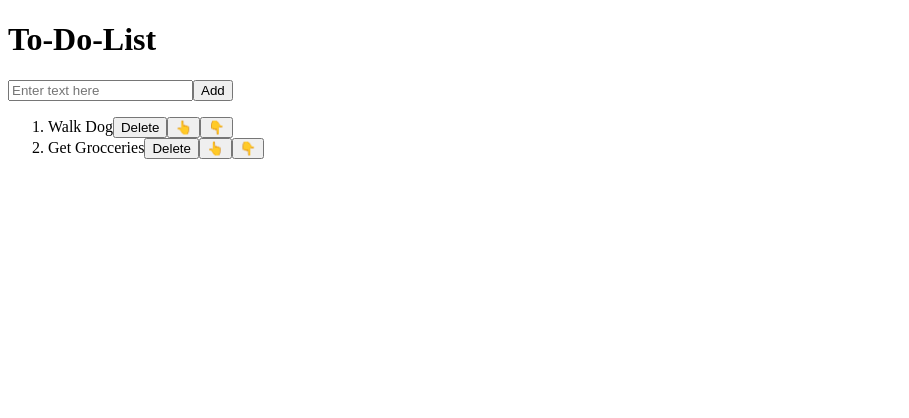
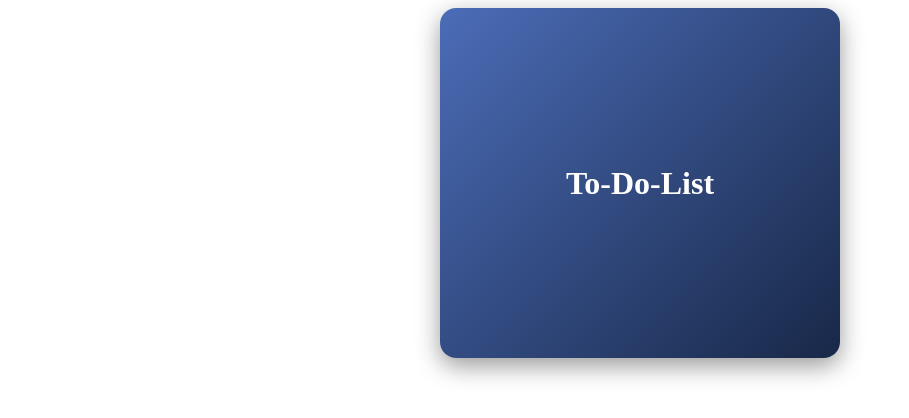
Before and after one commit to jaysinhzala/color-pickup-app, a React (Vite) app in the folder my-react-app/: page / in a window 1280 px wide. Shown: the top 418 px of the page, without its empty margins (0-909 px from the left). Built offline with nearby package versions, Linux system fonts and the light colour scheme.

Commit message:
added functioality

```diff
--- a/my-react-app/src/ToDoList.jsx
+++ b/my-react-app/src/ToDoList.jsx
@@ -1,7 +1,7 @@
 import { useState } from "react";
 
 function ToDoList() {
-    const [tasks, setTasks] = useState(["Walk Dog","Get Grocceries"]);
+    const [tasks, setTasks] = useState(["Walk Dog", "Get Grocceries"]);
     const [newTask, setNewTask] = useState("");
 
     function handleInputChange(event) {
@@ -9,24 +9,37 @@ function ToDoList() {
     }
 
     function addTasks() {
-        setTasks = newTask;
+        if(newTask.trim() !== ""){
+            setTasks(t => [...t,newTask]);
+            setNewTask("");
+        }
     }
 
     function deleteTask(index) {
-
+        const updatedTasks = tasks.filter((_, i) => i != index);
+        setTasks(updatedTasks);
     }
 
     function moveTaskUp(index) {
-
+        if(index > 0){
+            const updatedTasks = [...tasks];
+            [updatedTasks[index],updatedTasks[index - 1]] = [updatedTasks[index - 1], updatedTasks[index]];
+            setTasks(updatedTasks);
+        }
     }
 
     function moveTaskDown(index) {
-
+        if(index < tasks.length - 1){
+            const updatedTasks = [...tasks];
+            [updatedTasks[index],updatedTasks[index + 1]] = [updatedTasks[index + 1], updatedTasks[index]];
+            setTasks(updatedTasks);
+        }
     }
 
     return (<div className="to-do-list">
+        <div className="to-do-list-inner">
             <h1>To-Do-List</h1>
-
+            <div className="to-do-list-back">
                 <input type="text"
                     placeholder="Enter text here"
                     value={newTask}
@@ -46,8 +59,10 @@ function ToDoList() {
                             <button className="move-down-btn" onClick={() => moveTaskDown(index)}>👇</button>
                         </li>)}
                 </ol>
+            </div>
+        </div>
 
-    </div>);
+    </div>)
 }
 
 export default ToDoList;
--- a/my-react-app/src/index.css
+++ b/my-react-app/src/index.css
@@ -1,27 +1,113 @@
-
-.counter-container{
-  text-align: center;
-  font-family: Arial, Helvetica, sans-serif;
-  height: 300px;
-  width: 500px;
-  background-color: bisque;
-  margin-left: 25%;
-  padding-top: 5%;
+/* Flip Card Container */
+.to-do-list {
+  width: 400px;
+  height: 350px;
+  perspective: 1000px;
+  margin: auto;
+  position: relative;
 }
 
-.counter-disply{
-  font-size: 30px;
+/* Inner wrapper for flipping */
+.to-do-list-inner {
+  position: relative;
+  width: 100%;
+  height: 100%;
+  transition: transform 0.8s ease;
+  transform-style: preserve-3d;
 }
 
-.counterBtn{
-  font-size: 18px;
-  width: 150px;
-  height: 50px;
-  border-radius: 50px;
-  margin-right: 2px;
-  cursor: pointer;
+/* Flip on hover */
+.to-do-list:hover .to-do-list-inner {
+  transform: rotateY(180deg);
 }
 
-.counterBtn:hover{
-  background-color: rgb(229, 223, 223);
+/* Front (Heading Side) */
+.to-do-list h1 {
+  position: absolute;
+  width: 100%;
+  height: 100%;
+  margin: 0;
+  display: flex;
+  align-items: center;
+  justify-content: center;
+
+  font-size: 2rem;
+  font-weight: bold;
+  color: #fff;
+
+  border-radius: 16px;
+  background: linear-gradient(135deg, #4b6cb7, #182848); /* dark gradient */
+  box-shadow: 0 8px 25px rgba(0, 0, 0, 0.4);
+
+  backface-visibility: hidden;
+  -webkit-backface-visibility: hidden;
+  z-index: 2;
 }
+
+/* Back (Task List UI) */
+.to-do-list-back {
+  position: absolute;
+  width: 100%;
+  height: 100%;
+  border-radius: 16px;
+  background: linear-gradient(135deg, #e0c3fc, #8ec5fc); /* soft light gradient */
+  backface-visibility: hidden;
+  -webkit-backface-visibility: hidden;
+  transform: rotateY(180deg);
+  padding: 1rem;
+  overflow-y: auto;
+  box-sizing: border-box;
+  z-index: 1;
+}
+
+/* Input field */
+.to-do-list-back input {
+  width: 70%;
+  padding: 0.6rem;
+  border-radius: 8px;
+  border: 2px solid #4b6cb7;
+  margin: 0.8rem 0;
+  font-size: 1rem;
+  outline: none;
+  background: #fff;
+  color: #182848;
+  box-shadow: 0 2px 6px rgba(0, 0, 0, 0.1);
+}
+
+/* Buttons */
+.to-do-list-back button {
+  padding: 0.5rem 0.8rem;
+  margin-left: 0.3rem;
+  margin-top: 0.2rem;
+  border: none;
+  border-radius: 6px;
+  cursor: pointer;
+  background: #4b6cb7;
+  color: white;
+  font-weight: bold;
+  transition: background 0.3s ease, transform 0.2s ease;
+}
+
+.to-do-list-back button:hover {
+  background: #6a82fb;
+  transform: scale(1.05);
+}
+
+/* Task list */
+.to-do-list-back ol {
+  margin-top: 1rem;
+  padding-left: 1.2rem;
+  text-align: left;
+  color: #182848;
+}
+
+.to-do-list-back li {
+  margin: 0.5rem 0;
+  list-style: decimal;
+  background: rgba(75, 108, 183, 0.15);
+  padding: 0.4rem;
+  border-radius: 6px;
+  display: flex;
+  justify-content: space-between; /* buttons appear next to task */
+  align-items: center;
+}
```
Lines whose indentation alone changed are shown as unchanged.
